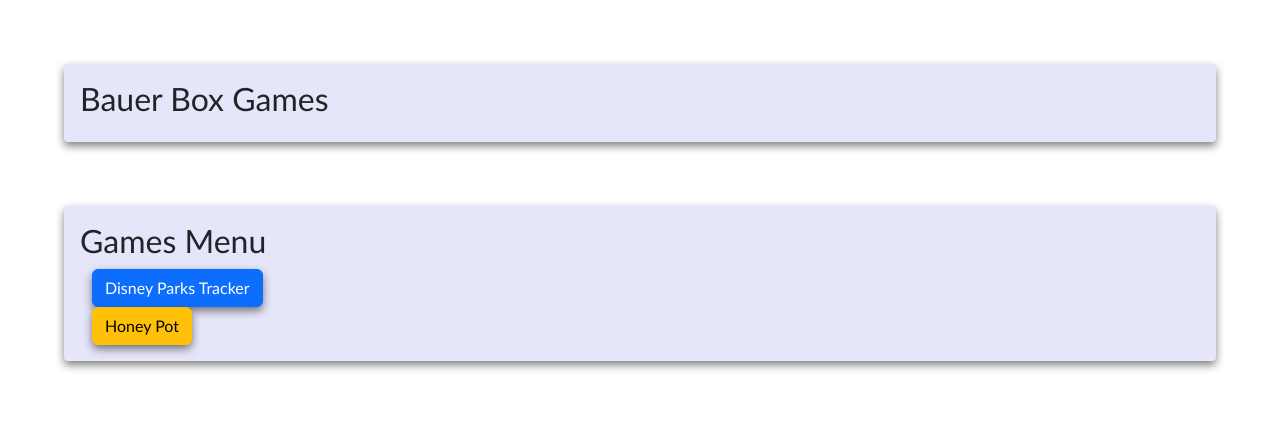
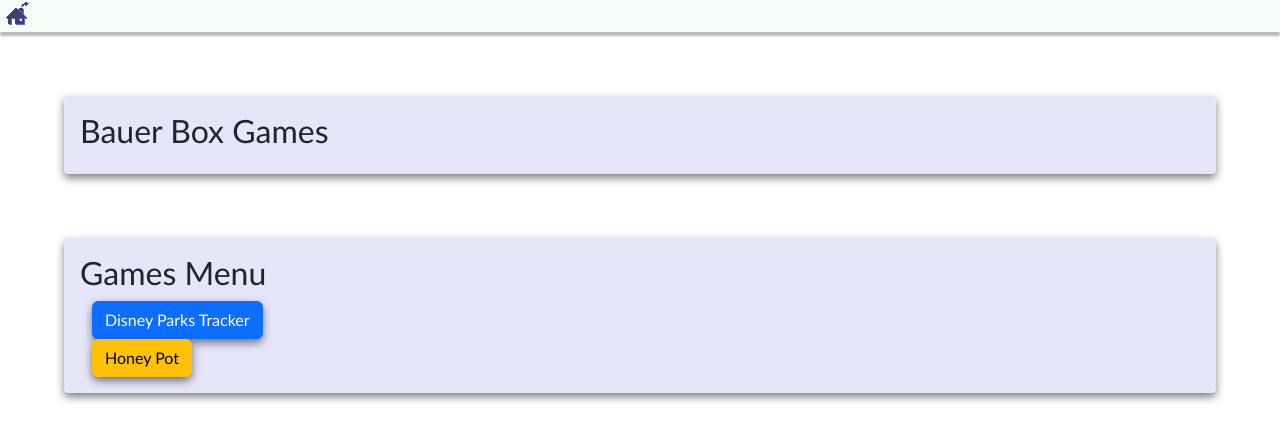
Before and after one commit to Cryoman-R/bauer-box-games, a React (Create React App) app: page / in a window 1280 px wide. Shown: the top 442 px of the page. Built offline with nearby package versions, Linux system fonts and the light colour scheme.

Commit message:
Added status bar and home button.

```diff
--- /dev/null
+++ b/src/AllApps/HeaderComponent/header-component.css
@@ -0,0 +1,6 @@
+.header-component {
+    background-color: mintcream;
+    -webkit-box-shadow: 0px 4px 2px 0px rgba(122,122,122,0.5);
+    -moz-box-shadow: 0px 4px 2px 0px rgba(122,122,122,0.5);
+    box-shadow: 0px 4px 2px 0px rgba(122,122,122,0.5);
+}
--- /dev/null
+++ b/src/AllApps/HeaderComponent/header-component.js
@@ -0,0 +1,18 @@
+import homeIcon from "../images/home-icon.png";
+
+import { Outlet, Link } from "react-router-dom";
+
+import "./header-component.css";
+
+function  Header() {
+    return (
+        <div>
+            <header className="header-component">
+                <Link to="/"><img src={homeIcon} alt="Home Icon" /></Link>
+            </header>
+            <Outlet />
+        </div>
+    );
+}
+
+export default Header;
--- a/src/App.js
+++ b/src/App.js
@@ -2,6 +2,7 @@ import { BrowserRouter, Routes, Route } from "react-router-dom";
 
 import DisneylandTracker from "./ParkTracker/MainComponent/disneyland-tracker-component";
 import MainMenu from "./MainMenu/MainComponent/main-menu-component";
+import Header from "./AllApps/HeaderComponent/header-component";
 import HoneyPot from "./HoneyPot/MainComponent/honey-pot-component";
 
 import 'bootstrap/dist/css/bootstrap.min.css';
@@ -11,9 +12,11 @@ function App() {
     return (
         <BrowserRouter>
             <Routes>
-                <Route path="/" element={<MainMenu />} />
-                <Route path="disneylandTracker" element={<DisneylandTracker />} />
-                <Route path="honeyPot" element={<HoneyPot />} />
+                <Route path="/" element={<Header/>}>
+                    <Route index element={<MainMenu />} />
+                    <Route path="disneylandTracker" element={<DisneylandTracker />} />
+                    <Route path="honeyPot" element={<HoneyPot />} />
+                </Route>
             </Routes>
         </BrowserRouter>
     )
```
Also changed, not shown: src/AllApps/images/home-icon.png (added).
